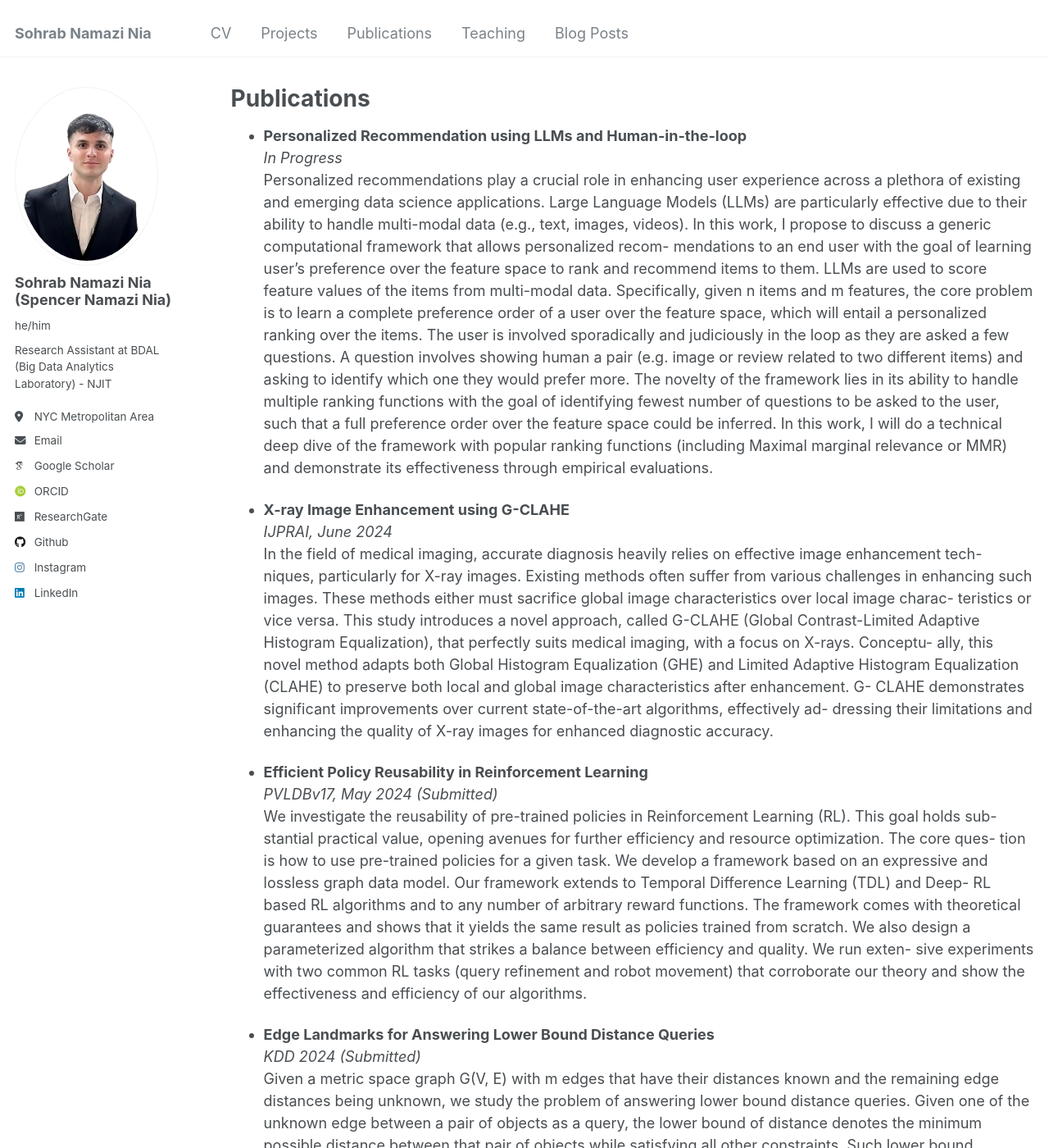
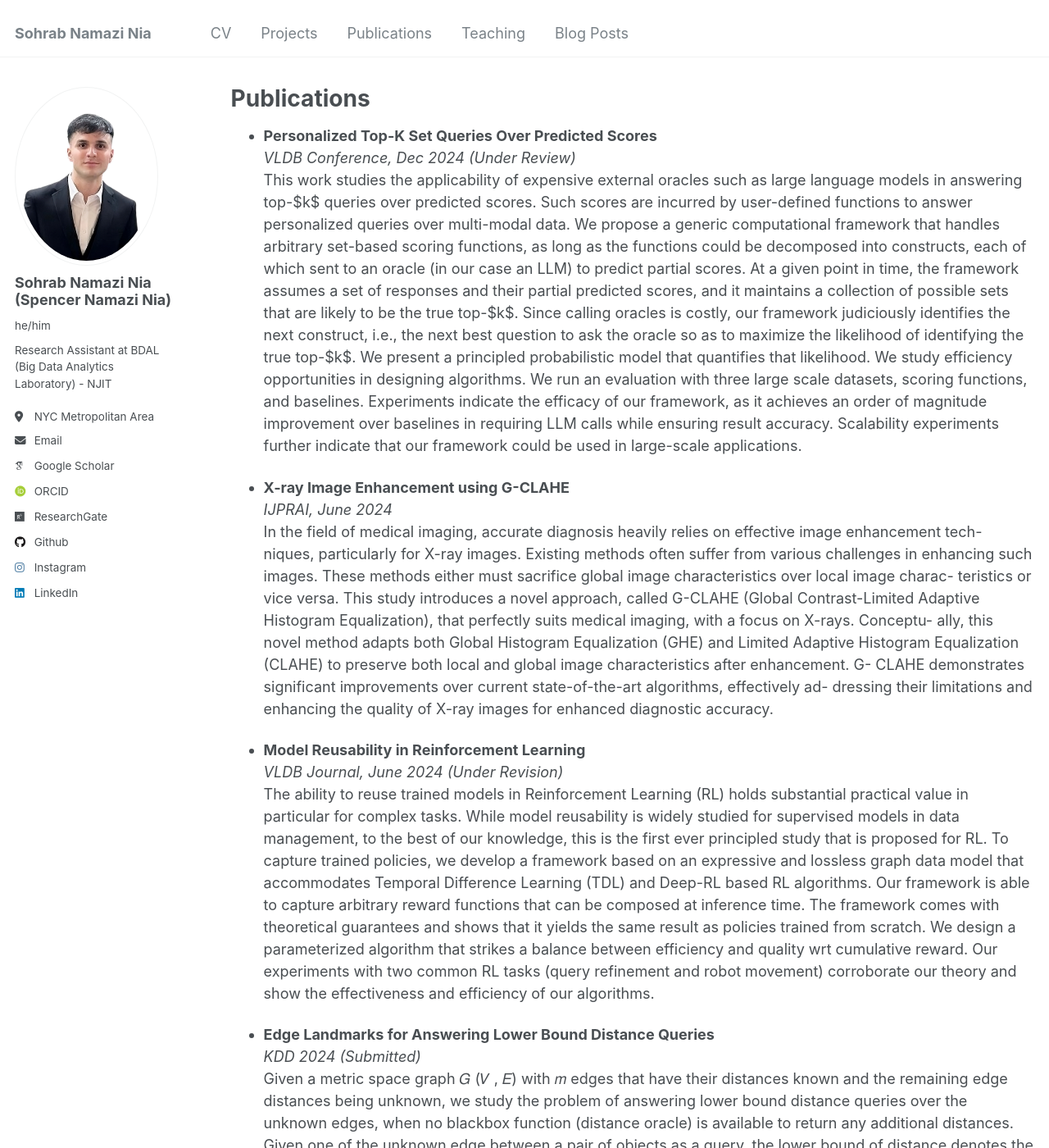
Before and after one commit to sohrabnamazinia/sohrabnamazinia.github.io, a Jekyll site: the page built from _pages/publications.md, in a window 1280 px wide and 1400 px high. Shown: the whole window at 82% size. Built offline with Jekyll 4.4.1, drawn with Linux system fonts in a browser that asks for light colours; some web fonts are replaced; some of the changed text lies outside the part shown.

Commit message:
update other sections

```diff
--- a/_pages/publications.md
+++ b/_pages/publications.md
@@ -9,19 +9,20 @@ redirect_from:
 
 {% include base_path %}
 
-- **Personalized Recommendation using LLMs and Human-in-the-loop**
-  *In Progress*
-  Personalized recommendations play a crucial role in enhancing user experience across a plethora of existing and emerging data science applications. Large Language Models (LLMs) are particularly effective due to their ability to handle multi-modal data (e.g., text, images, videos). In this work, I propose to discuss a generic computational framework that allows personalized recom- mendations to an end user with the goal of learning user’s preference over the feature space to rank and recommend items to them. LLMs are used to score feature values of the items from multi-modal data. Specifically, given n items and m features, the core problem is to learn a complete preference order of a user over the feature space, which will entail a personalized ranking over the items. The user is involved sporadically and judiciously in the loop as they are asked a few questions. A question involves showing human a pair (e.g. image or review related to two different items) and asking to identify which one they would prefer more. The novelty of the framework lies in its ability to handle multiple ranking functions with the goal of identifying fewest number of questions to be asked to the user, such that a full preference order over the feature space could be inferred. In this work, I will do a technical deep dive of the framework with popular ranking functions (including Maximal marginal relevance or MMR) and demonstrate its effectiveness through empirical evaluations.
+- **Personalized Top-K Set Queries Over Predicted Scores**
+  *VLDB Conference, Dec 2024 (Under Review)*
+  This work studies the applicability of expensive external oracles such as large language models in answering top-$k$ queries over predicted scores. Such scores are incurred by user-defined functions to answer personalized queries over multi-modal data. We propose a generic computational framework that handles arbitrary set-based scoring functions, as long as the functions could be decomposed into constructs, each of which sent to an oracle (in our case an LLM) to predict partial scores. At a given point in time, the framework assumes a set of responses and their partial predicted scores, and it maintains a collection of possible sets that are likely to be the true top-$k$. Since calling oracles is costly, our framework judiciously identifies the next construct, i.e., the next best question to ask the oracle so as to maximize the likelihood of identifying the true top-$k$. We present a principled probabilistic model that quantifies that likelihood. We study efficiency opportunities in designing algorithms. We run an evaluation with three large scale datasets, scoring functions, and baselines.  Experiments indicate the efficacy of our framework, as it achieves an order of magnitude improvement over baselines in requiring LLM calls while ensuring result accuracy. Scalability experiments further indicate that our framework could be used in large-scale applications.
 
 - **X-ray Image Enhancement using G-CLAHE**
   *IJPRAI, June 2024*
   In the field of medical imaging, accurate diagnosis heavily relies on effective image enhancement tech- niques, particularly for X-ray images. Existing methods often suffer from various challenges in enhancing such images. These methods either must sacrifice global image characteristics over local image charac- teristics or vice versa. This study introduces a novel approach, called G-CLAHE (Global Contrast-Limited Adaptive Histogram Equalization), that perfectly suits medical imaging, with a focus on X-rays. Conceptu- ally, this novel method adapts both Global Histogram Equalization (GHE) and Limited Adaptive Histogram Equalization (CLAHE) to preserve both local and global image characteristics after enhancement. G- CLAHE demonstrates significant improvements over current state-of-the-art algorithms, effectively ad- dressing their limitations and enhancing the quality of X-ray images for enhanced diagnostic accuracy.
 
-- **Efficient Policy Reusability in Reinforcement Learning**
-  *PVLDBv17, May 2024 (Submitted)*
-  We investigate the reusability of pre-trained policies in Reinforcement Learning (RL). This goal holds sub- stantial practical value, opening avenues for further efficiency and resource optimization. The core ques- tion is how to use pre-trained policies for a given task. We develop a framework based on an expressive and lossless graph data model. Our framework extends to Temporal Difference Learning (TDL) and Deep- RL based RL algorithms and to any number of arbitrary reward functions. The framework comes with theoretical guarantees and shows that it yields the same result as policies trained from scratch. We also design a parameterized algorithm that strikes a balance between efficiency and quality. We run exten- sive experiments with two common RL tasks (query refinement and robot movement) that corroborate our theory and show the effectiveness and efficiency of our algorithms.
+- **Model Reusability in Reinforcement Learning**
+  *VLDB Journal, June 2024 (Under Revision)*
+  The ability to reuse trained models in Reinforcement Learning (RL) holds substantial practical value in particular for complex tasks. While model reusability is widely studied for supervised models in data management, to the best of our knowledge, this is the first ever principled study that is proposed for RL. To capture trained policies, we develop a framework based on an expressive and lossless graph data model that accommodates Temporal Difference Learning (TDL) and Deep-RL based RL algorithms. Our framework is able to capture arbitrary reward functions that can be composed at inference time. The framework comes with theoretical guarantees and shows that it yields the same result as policies trained from scratch.
+  We design a parameterized algorithm that strikes a balance between efficiency and quality wrt cumulative reward. Our experiments with two common RL tasks (query refinement and robot movement) corroborate our theory and show the effectiveness and efficiency of our algorithms.
 
 
 - **Edge Landmarks for Answering Lower Bound Distance Queries**
   *KDD 2024 (Submitted)*
-  Given a metric space graph G(V, E) with m edges that have their distances known and the remaining edge distances being unknown, we study the problem of answering lower bound distance queries. Given one of the unknown edge between a pair of objects as a query, the lower bound of distance denotes the minimum possible distance between that pair of objects while satisfying all other constraints. Such lower bound computations stand to benefit a variety of proximity problems considering data coming from compelling application domains. We design an Oracle to answer lower bound distance queries given a pre-computed arbitrary set of distances, and propose a suite of algorithmic techniques with provable guarantees that trade-off between pre-processing time, storage cost, and query processing time, as long as the distances satisfy the metric property (in particular, triangular inequality). We are the first to design solutions to answer lower bound queries considering pre-processing time, storage cost, and query processing time. Our work advances the state-of-the-art solutions both analytically and empirically that we demonstrate by conducting exhaustive experimentation using multiple large scale real world datasets.
+  Given a metric space graph 𝐺 (𝑉 , 𝐸) with 𝑚 edges that have their distances known and the remaining edge distances being unknown, we study the problem of answering lower bound distance queries over the unknown edges, when no blackbox function (distance oracle) is available to return any additional distances. Given one of the unknown edge between a pair of objects as a query, the lower bound of distance denotes the minimum possible distance between that pair of objects while satisfying all other constraints. Such lower bound computations stand to benefit a variety of proximity problems considering data coming from compelling application do- mains. We propose a suite of algorithmic techniques with provable guarantees that trade-off between pre-processing time query processing time and quality, as long as the distances satisfy the metric property (in particular, triangular inequality). Our work advances the state-of-the-art solutions both analytically and empirically that we demonstrate by conducting exhaustive experimentation using multiple large scale real world datasets.
```
Also changed, not shown: _pages/projects.md (+5 -0 lines).
